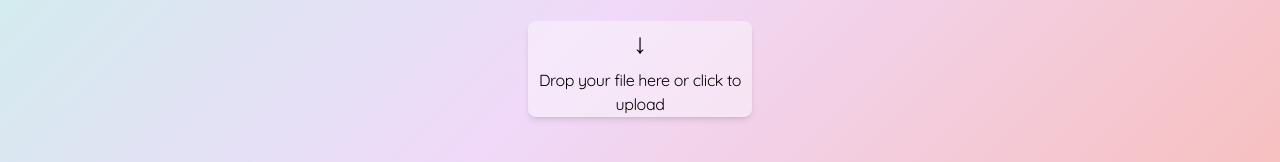
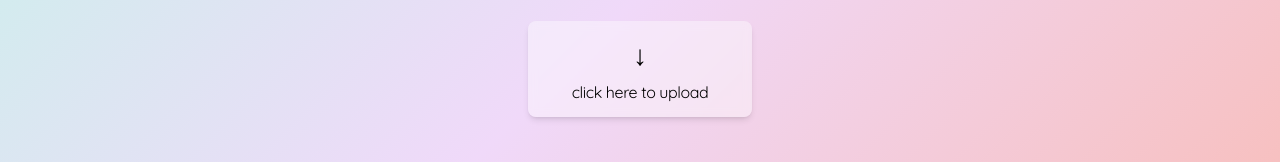
Before and after one commit to Shakthi16/url_convertor, a website: page public/index.html in a window 1280 px wide. Shown: the part 405-567 px from the top of the page. Drawn offline with nearby package versions, Linux system fonts and the light colour scheme.

Commit message:
Update index.html

```diff
--- a/public/index.html
+++ b/public/index.html
@@ -36,7 +36,7 @@
       </p>
       <label for="file-upload" class="cursor-pointer w-56 h-24 rounded-lg bg-white bg-opacity-40 backdrop-blur-sm shadow-md flex flex-col items-center justify-center text-black text-[16px] font-normal tracking-tight transition-shadow hover:shadow-lg" aria-label="Upload file by clicking this box">
         <span class="text-[28px] mb-1">↓</span>
-        Drop your file here or click to upload
+        click here to upload
       </label>
       <input id="file-upload" type="file" />
 
```
